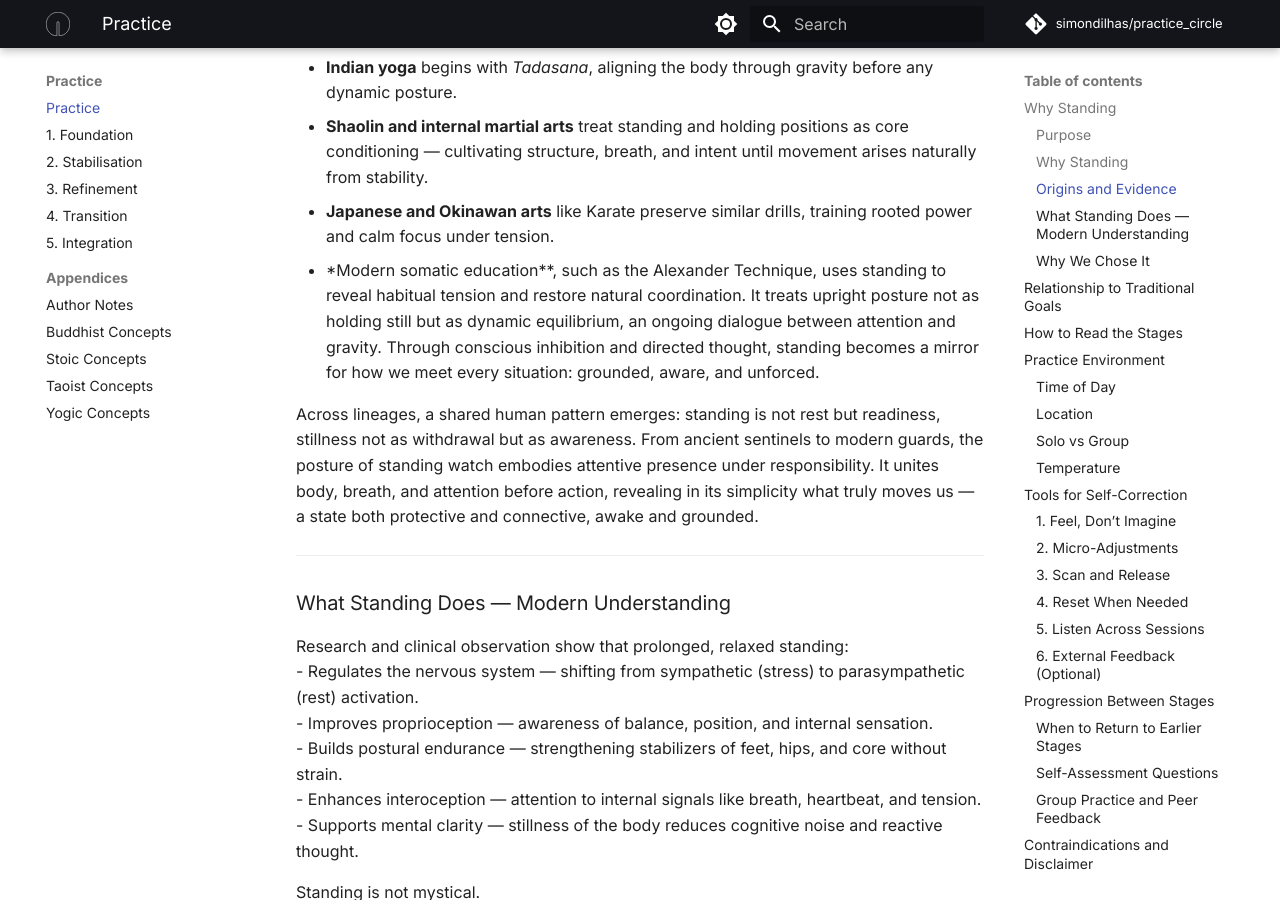
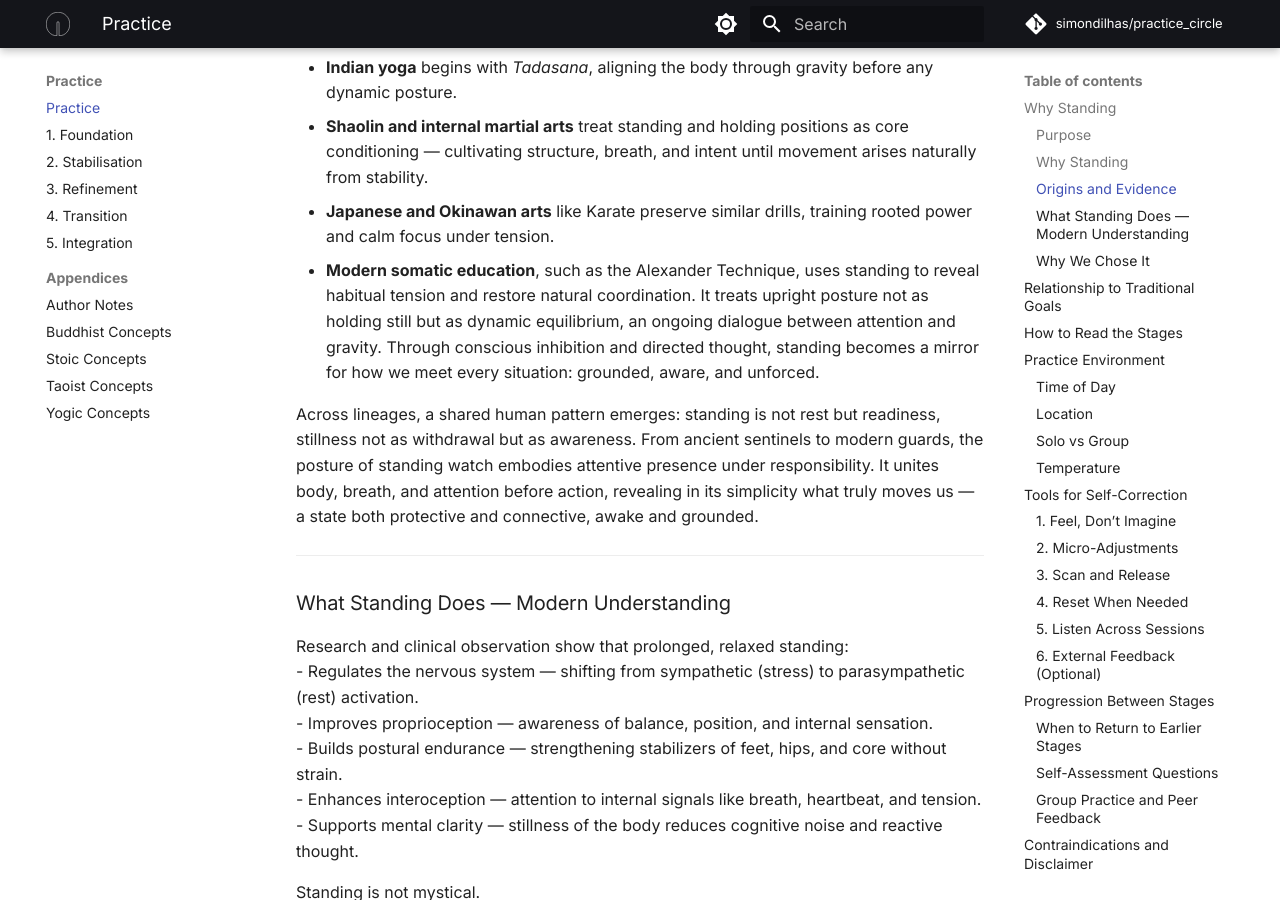
Before and after one commit to simondilhas/practice_circle, an MkDocs documentation site: the page built from docs/practice/STANDING_0_INTRO.md, in a window 1280 px wide and 900 px high, scrolled down 1203 px. Built offline with MkDocs 1.6.1 and Material for MkDocs 9.7.7, drawn with Linux system fonts in a browser that asks for light colours; comment, search, counter and statistics services are not loaded.

```diff
--- a/docs/practice/STANDING_0_INTRO.md
+++ b/docs/practice/STANDING_0_INTRO.md
@@ -42,7 +42,7 @@ Across time and culture, the same principle appears: **to stand still before mov
 - **Indian yoga** begins with *Tadasana*, aligning the body through gravity before any dynamic posture.
 - **Shaolin and internal martial arts** treat standing and holding positions as core conditioning — cultivating structure, breath, and intent until movement arises naturally from stability.
 - **Japanese and Okinawan arts** like Karate preserve similar drills, training rooted power and calm focus under tension.
-- *Modern somatic education**, such as the Alexander Technique, uses standing to reveal habitual tension and restore natural coordination. It treats upright posture not as holding still but as dynamic equilibrium, an ongoing dialogue between attention and gravity. Through conscious inhibition and directed thought, standing becomes a mirror for how we meet every situation: grounded, aware, and unforced.
+- **Modern somatic education**, such as the Alexander Technique, uses standing to reveal habitual tension and restore natural coordination. It treats upright posture not as holding still but as dynamic equilibrium, an ongoing dialogue between attention and gravity. Through conscious inhibition and directed thought, standing becomes a mirror for how we meet every situation: grounded, aware, and unforced.
 
 Across lineages, a shared human pattern emerges: standing is not rest but readiness, stillness not as withdrawal but as awareness. From ancient sentinels to modern guards, the posture of standing watch embodies attentive presence under responsibility. It unites body, breath, and attention before action, revealing in its simplicity what truly moves us — a state both protective and connective, awake and grounded.
 
```
